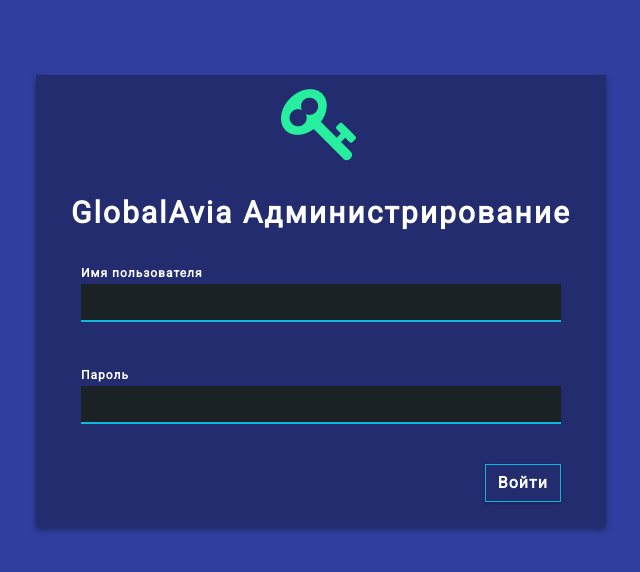
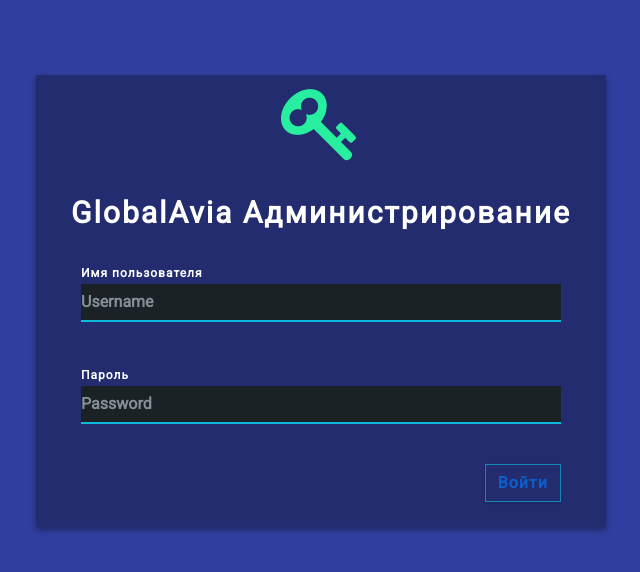
Before and after one commit to ukurysheva/globavia, a Flask app: template templates/index_admin.html in a window 1280 px wide. Shown: the top 572 px of the page, without its empty margins (319-959 px from the left). Run offline with Flask 2, Linux system fonts and the light colour scheme; the template is opened without the code that fills it, so the values that code supplies are empty; some libraries are stand-ins or nearby versions.

Commit message:
Admin almost ready

```diff
--- a/conf/config.py
+++ b/conf/config.py
@@ -7,4 +7,5 @@ class Config:
     IP_ADRESS = "62.152.63.25"
     REFFERENCE = "www.globalavia-api.ru"
     URL = "globalavia-api.ru:8000/"
+    HEADERS = ''
     STATICFILES_DIRS = [os.path.join(BASE_DIR, 'templates/static'), ]
--- a/main.py
+++ b/main.py
@@ -1,9 +1,17 @@
-from flask import Flask, render_template, request
+from flask import Flask, render_template, request, redirect
 import json
-import requests
+
+from conf.config import Config
+
+from flask_wtf import FlaskForm
+from wtforms import StringField, SubmitField
+from wtforms.validators import DataRequired
 
 app = Flask(__name__, template_folder='templates')
 app.config['SECRET_KEY'] = 'LongAndRandomSecretKey'
+
+URL = Config.URL
+HEADERS = Config.HEADERS
 
 # Create User.
 create_user = "/v1/auth/user/sign-up"
@@ -32,7 +40,6 @@ get_purchase = "/v1/users/purchases/<int: id>"
 
 @app.route('/', methods=('GET', 'POST'))
 def index():
-
     return render_template('index.html')
 
 
@@ -40,15 +47,55 @@ def index():
 def contact():
     return render_template('contact.html')
 
+
 @app.route('/personal_cabinet', methods=('GET', 'POST'))
 def personal_cabinet():
     return render_template('profile_edit_data_and_skills-Bootdey.com.html')
 
 
-@app.route('/admin', methods=('GET', 'POST'))
+class AdminLogin(FlaskForm):
+    username = StringField(label='Имя пользователя',
+                           validators=[DataRequired()])
+
+    password = StringField(label='Пароль',
+                           validators=[DataRequired()])
+
+    submit = SubmitField(label='войти')
+
+
+##ADMIN PAGES
+@app.route('/admin/sign-in', methods=('GET', 'POST'))
 def admin_login():
-    return render_template('index_admin.html')
 
+    if request.method == "GET":
+        return render_template('index_admin.html')
+    else:
+        body = {"email": '', "password": ''}
+
+        # form = AdminLogin()
+        email = request.form.get("username")
+        password = request.form.get("password")
+        print("I'm here")
+        print(email)
+        print(password)
+        if email == "admin@yandex.ru" and password == "123test":
+            print("Now I'm here")
+            body['email'] = email
+            body['password'] = password
+            # Формируем json
+            data = json.dumps(body)
+            print(data)
+
+            # requests.post(URL, headers=HEADERS, data=data)
+            return redirect('/admin/menu')
+        else:
+            print("Unfortunately I'm here")
+            return redirect('/admin/sign-in')
+
+@app.route('/admin/menu', methods=('GET', 'POST'))
+def menu():
+
+    return render_template('menu.html')
 
 if __name__ == '__main__':
     app.run(debug=True, threaded=True, host="localhost")
--- a/templates/index_admin.html
+++ b/templates/index_admin.html
@@ -19,7 +19,9 @@
 
 </head>
 <body>
+
 <!-- partial:index.partial.html -->
+{% block body %}
 <div class="container">
         <div class="row">
             <div class="col-lg-3 col-md-2"></div>
@@ -34,14 +36,15 @@
 
                 <div class="col-lg-12 login-form">
                     <div class="col-lg-12 login-form">
-                        <form>
-                            <div class="form-group">
+                        <form action="/admin/sign-in" class = "login" method="POST">
+                            <div class="form-group username">
                                 <label class="form-control-label">Имя пользователя</label>
-                                <input type="text" class="form-control">
+                                <input type="text" class="form-control" id="username" name = "username" placeholder="Username">
+
                             </div>
-                            <div class="form-group">
+                            <div class="form-group password">
                                 <label class="form-control-label">Пароль</label>
-                                <input type="password" class="form-control" i>
+                                <input type="password" class="form-control" id="password" name = "password" placeholder="Password">
                             </div>
 
                             <div class="col-lg-12 loginbttm">
@@ -49,7 +52,7 @@
                                     <!-- Error Message -->
                                 </div>
                                 <div class="col-lg-6 login-btm login-button">
-                                    <button type="submit" class="btn btn-outline-primary">Войти</button>
+                                    <button id ="submitt" name = "submit_button" type="submit" class="btn btn-outline-primary" disabled>Войти</button>
                                 </div>
                             </div>
                         </form>
@@ -59,6 +62,31 @@
             </div>
         </div>
 <!-- partial -->
+    <script>
+    document.getElementById('username').onkeyup = function Keyup() {
+        if (document.getElementById('username').value === "" ||
+        document.getElementById('password').value === "")
+        {
+            document.getElementById('submitt').disabled = true
+        }
+        else {
+            document.getElementById('submitt').disabled = false
+        }
+    };
+
+    document.getElementById('password').onkeyup = function Keyup() {
+        if (document.getElementById('username').value === "" ||
+        document.getElementById('password').value === "" )
+        {
+            document.getElementById('submitt').disabled = true
+        }
+        else {
+            document.getElementById('submitt').disabled = false
+        }
+    };
+</script>
+
+{% endblock %}
 
 </body>
 </html>
```
